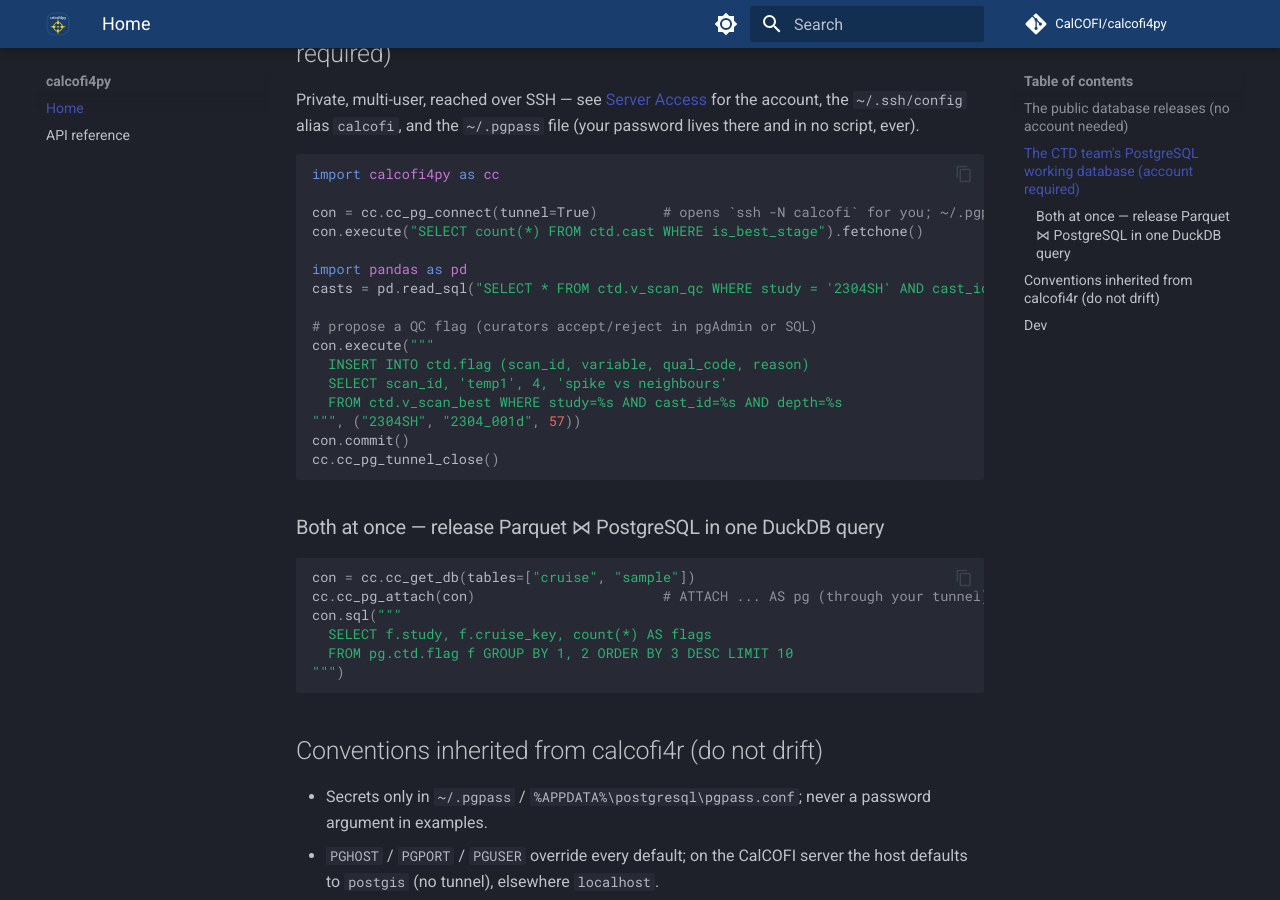
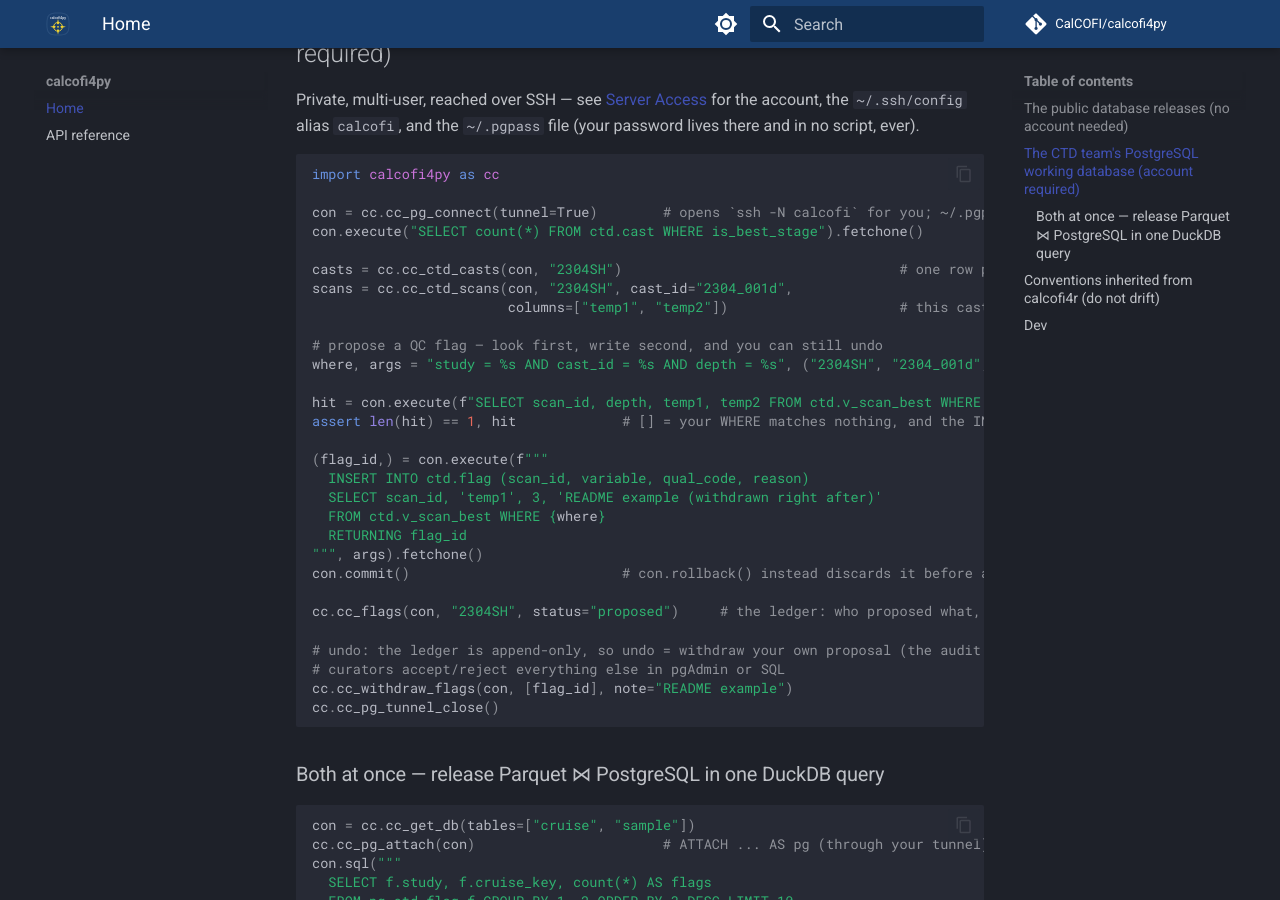
Before and after one commit to CalCOFI/calcofi4py, an MkDocs documentation site: the page built from docs/index.md, in a window 1280 px wide and 900 px high, scrolled down 813 px. Built offline with MkDocs 1.6.1 and Material for MkDocs 9.7.7, drawn with Linux system fonts in a browser that asks for light colours; comment, search, counter and statistics services are not loaded.

Commit message:
0.3.5: cc_withdraw_flags() (undo = withdraw your own proposal; ledger is append-only) + README example fixed
The homepage example flagged depth 57 on a cast that samples 3-42 m, so its INSERT … SELECT
silently inserted nothing (Ben Best / Ben Gire caught it on rstudio.calcofi.io). It now:
  - reads the cast with cc_ctd_scans() (no pandas/SQLAlchemy warning),
  - looks first: SELECTs the scan(s) the WHERE will hit and asserts exactly one,
  - INSERTs … RETURNING flag_id, shows rollback vs commit,
  - undoes via cc_withdraw_flags() — a withdrawn row stays in ctd.flag + flag_audit.
Executed verbatim against the live DB: scan 6730404 @ 20 m -> flag 994 proposed -> withdrawn.

Live tests now open their own tunnel (they assumed one and were order-dependent; they had
only ever been skipped). New round-trip test propose -> withdraw inside a rolled-back
transaction leaves no residue. 20 passed with CALCOFI_PG_TEST=1.

Co-Authored-By: Claude Fable 5 <noreply@anthropic.com>
Claude-Session: https://claude.ai/code/session_01FdEkF8Lfm5Qr6BSuXyD4gw

````diff
--- a/docs/index.md
+++ b/docs/index.md
@@ -45,16 +45,29 @@ import calcofi4py as cc
 con = cc.cc_pg_connect(tunnel=True)        # opens `ssh -N calcofi` for you; ~/.pgpass auth
 con.execute("SELECT count(*) FROM ctd.cast WHERE is_best_stage").fetchone()
 
-import pandas as pd
-casts = pd.read_sql("SELECT * FROM ctd.v_scan_qc WHERE study = '2304SH' AND cast_id = '2304_020d'", con)
+casts = cc.cc_ctd_casts(con, "2304SH")                                  # one row per cast (best stage)
+scans = cc.cc_ctd_scans(con, "2304SH", cast_id="2304_001d",
+                        columns=["temp1", "temp2"])                     # this cast: 40 scans, 3–42 m, 1 m bins
 
-# propose a QC flag (curators accept/reject in pgAdmin or SQL)
-con.execute("""
+# propose a QC flag — look first, write second, and you can still undo
+where, args = "study = %s AND cast_id = %s AND depth = %s", ("2304SH", "2304_001d", 20)
+
+hit = con.execute(f"SELECT scan_id, depth, temp1, temp2 FROM ctd.v_scan_best WHERE {where}", args).fetchall()
+assert len(hit) == 1, hit             # [] = your WHERE matches nothing, and the INSERT below would flag nothing, silently
+
+(flag_id,) = con.execute(f"""
   INSERT INTO ctd.flag (scan_id, variable, qual_code, reason)
-  SELECT scan_id, 'temp1', 4, 'spike vs neighbours'
-  FROM ctd.v_scan_best WHERE study=%s AND cast_id=%s AND depth=%s
-""", ("2304SH", "2304_001d", 57))
-con.commit()
+  SELECT scan_id, 'temp1', 3, 'README example (withdrawn right after)'
+  FROM ctd.v_scan_best WHERE {where}
+  RETURNING flag_id
+""", args).fetchone()
+con.commit()                          # con.rollback() instead discards it before anyone sees it
+
+cc.cc_flags(con, "2304SH", status="proposed")     # the ledger: who proposed what, and its fate
+
+# undo: the ledger is append-only, so undo = withdraw your own proposal (the audit trail keeps it);
+# curators accept/reject everything else in pgAdmin or SQL
+cc.cc_withdraw_flags(con, [flag_id], note="README example")
 cc.cc_pg_tunnel_close()
 ```
 
--- a/pyproject.toml
+++ b/pyproject.toml
@@ -4,7 +4,7 @@ build-backend = "hatchling.build"
 
 [project]
 name = "calcofi4py"
-version = "0.3.4"
+version = "0.3.5"
 description = "CalCOFI Python helpers: query the public database releases (DuckDB over Parquet) and the CTD team's PostgreSQL working database"
 readme = "README.md"
 license = "MIT"
--- a/src/calcofi4py/__init__.py
+++ b/src/calcofi4py/__init__.py
@@ -7,7 +7,7 @@ Two data stores, two verbs:
   ``cc_query(sql)`` for one-shots; ``cc_list_versions()`` / ``cc_catalog()``.
 - **CTD QA/QC** (schema ``ctd`` in PostgreSQL): ``cc_ctd_casts()`` / ``cc_ctd_scans()``,
   portable QC rules (``cc_qc_spike()``, ``cc_qc_sensor_pair()``, ``cc_qc_range()``),
-  the flag ledger (``cc_propose_flags()`` / ``cc_flags()``), clean products
+  the flag ledger (``cc_propose_flags()`` / ``cc_flags()`` / ``cc_withdraw_flags()``), clean products
   (``cc_bin_1m()``), and plotly viz (``cc_station_map()``, ``cc_profile_plot()``,
   ``cc_section_plot()``).
 - **The CTD team's PostgreSQL working database** (private, over SSH):
@@ -37,6 +37,7 @@ from .ctd import (
     cc_profile_explorer,
     cc_profile_plot,
     cc_propose_flags,
+    cc_withdraw_flags,
     cc_qc_range,
     cc_qc_sensor_pair,
     cc_qc_spike,
@@ -62,6 +63,7 @@ __all__ = [
     "cc_profile_explorer",
     "cc_profile_plot",
     "cc_propose_flags",
+    "cc_withdraw_flags",
     "cc_qc_range",
     "cc_qc_sensor_pair",
     "cc_qc_spike",
@@ -79,4 +81,4 @@ __all__ = [
     "cc_resolve_version",
     "cc_session_info",
 ]
-__version__ = "0.3.4"
+__version__ = "0.3.5"
````
Also changed, not shown: README.md (+21 -8 lines), docs/reference.md (+1 -0 lines), 2 other files.
